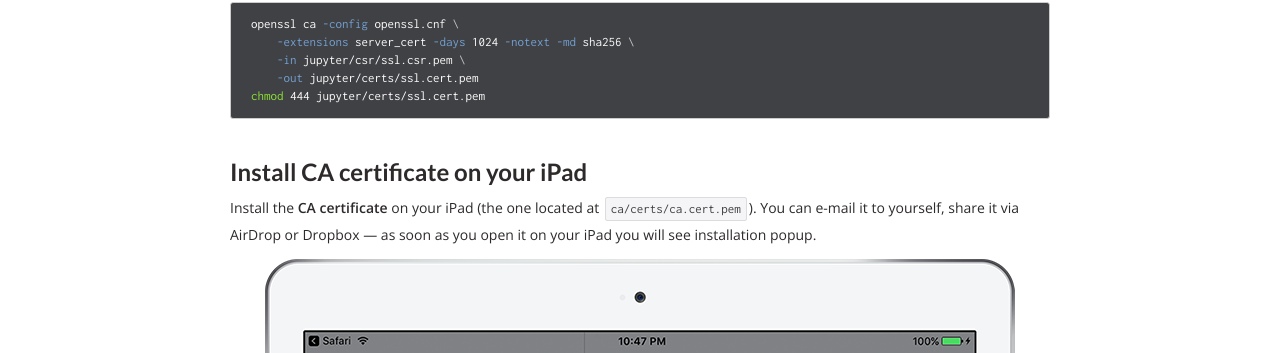
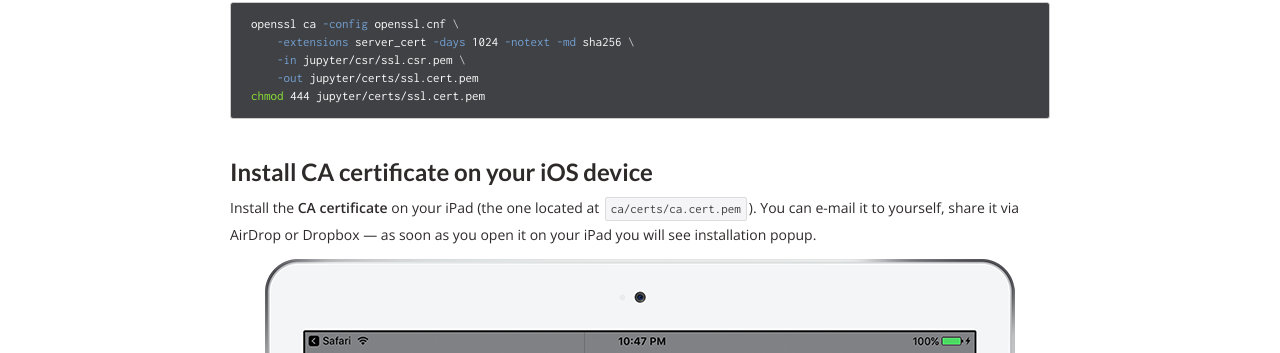
Before and after one commit to test-juno-sh/juno-website-test, a Jekyll site: the page built from _posts/2017-09-01-ssl-self-signed-cert.markdown, in a window 1280 px wide and 900 px high, scrolled down 2039 px. Shown: the part 103-456 px from the top of the window. Built offline with Jekyll 4.4.1, drawn with Linux system fonts in a browser that asks for light colours; nearby versions of some CDN libraries.

Commit message:
Update device reference

````diff
--- a/_posts/2017-09-01-ssl-self-signed-cert.markdown
+++ b/_posts/2017-09-01-ssl-self-signed-cert.markdown
@@ -101,7 +101,7 @@ openssl ca -config openssl.cnf \
 chmod 444 jupyter/certs/ssl.cert.pem
 ```
 
-### Install CA certificate on your iPad
+### Install CA certificate on your iOS device
 
 Install the **CA certificate** on your iPad (the one located at `ca/certs/ca.cert.pem`). You can e-mail it to yourself, share it via AirDrop or Dropbox — as soon as you open it on your iPad you will see installation popup.
 
````
